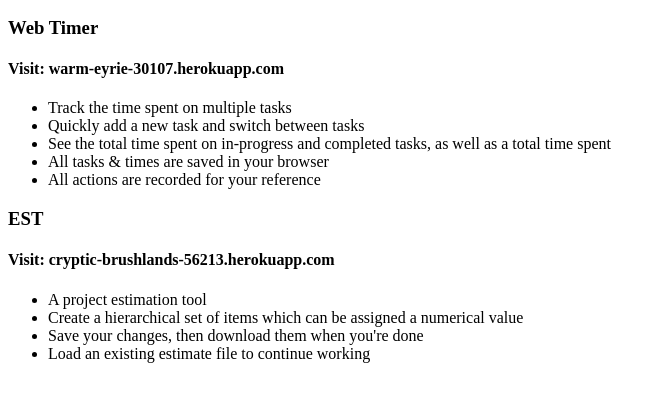
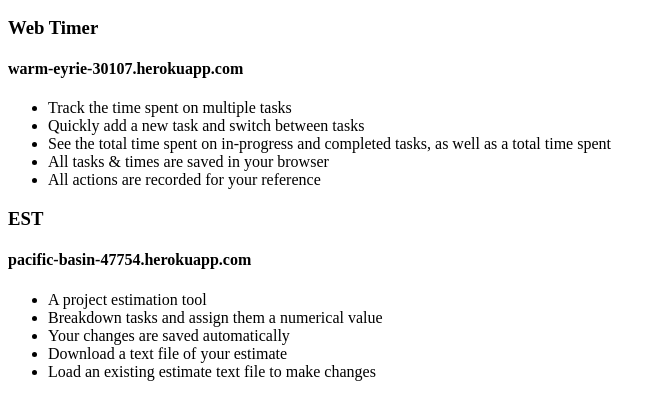
Before and after one commit to rodmctainsh/keyboard-protoype, a plain HTML site: page index.html in a window 1280 px wide. Shown: the part 110-530 px from the top of the page, without its empty margins (0-666 px from the left). Drawn offline with Linux system fonts and the light colour scheme.

Commit message:
Updated EST link and info

```diff
--- a/index.html
+++ b/index.html
@@ -17,7 +17,7 @@
     <h1>Rod McTainsh, Web Developer</h1>
     <h2>Projects</h2>
     <h3><a target="_blank" href="https://warm-eyrie-30107.herokuapp.com/">Web Timer</a></h3>
-	<h4>Visit: <a target="_blank" href="https://warm-eyrie-30107.herokuapp.com/">warm-eyrie-30107.herokuapp.com</a></h4>
+    <h4><a target="_blank" href="https://warm-eyrie-30107.herokuapp.com/">warm-eyrie-30107.herokuapp.com</a></h4>
     <ul>
         <li>Track the time spent on multiple tasks</li>
         <li>Quickly add a new task and switch between tasks</li>
@@ -25,13 +25,14 @@
         <li>All tasks & times are saved in your browser</li>
         <li>All actions are recorded for your reference</li>
     </ul>
-	<h3><a target="_blank" href="https://cryptic-brushlands-56213.herokuapp.com/">EST</a></h3>
-	<h4>Visit: <a target="_blank" href="https://cryptic-brushlands-56213.herokuapp.com/">cryptic-brushlands-56213.herokuapp.com</a></h4>
+    <h3><a target="_blank" href="https://pacific-basin-47754.herokuapp.com/">EST</a></h3>
+    <h4><a target="_blank" href="https://pacific-basin-47754.herokuapp.com/">pacific-basin-47754.herokuapp.com</a></h4>
     <ul>
         <li>A project estimation tool</li>
-		<li>Create a hierarchical set of items which can be assigned a numerical value</li>
-		<li>Save your changes, then download them when you're done</li>
-		<li>Load an existing estimate file to continue working</li>
+        <li>Breakdown tasks and assign them a numerical value</li>
+        <li>Your changes are saved automatically</li>
+        <li>Download a text file of your estimate</li>
+        <li>Load an existing estimate text file to make changes</li>
     </ul>
 </body>
 </html>
```
Lines whose indentation alone changed are shown as unchanged.
